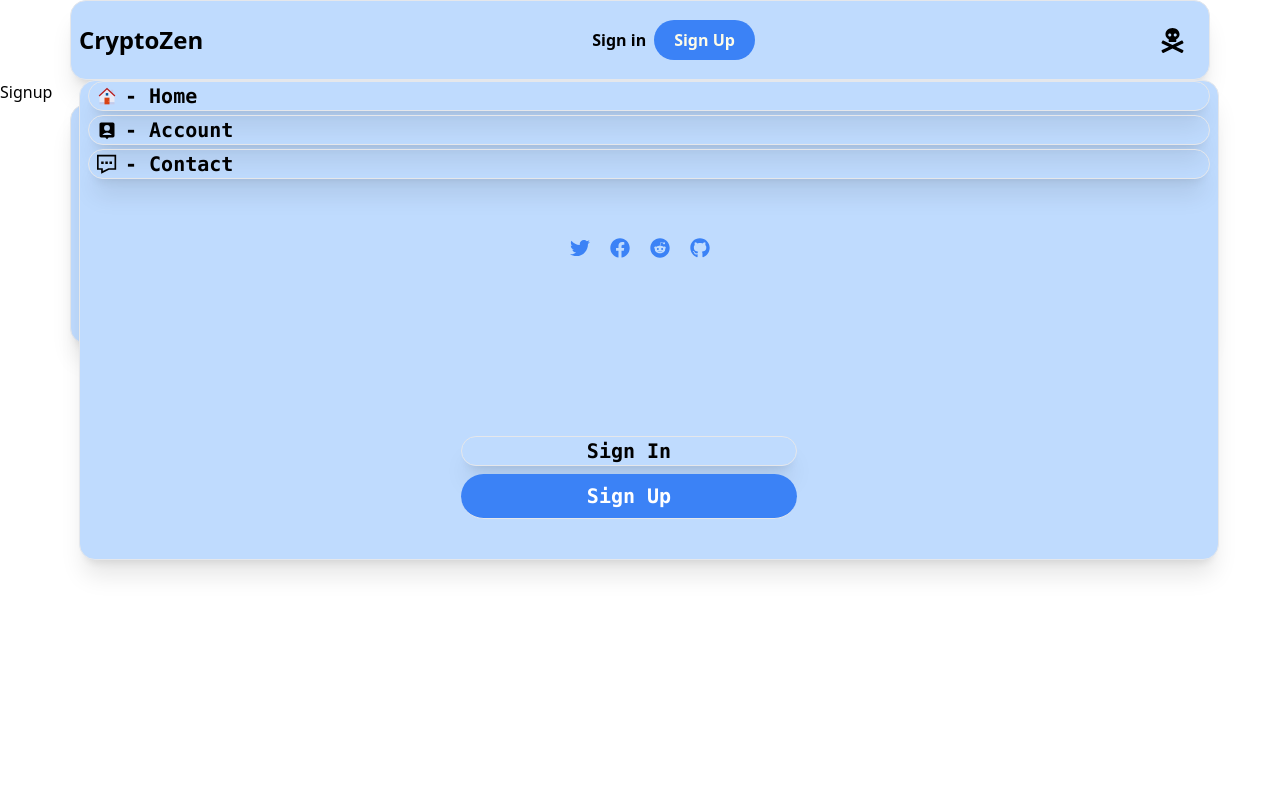
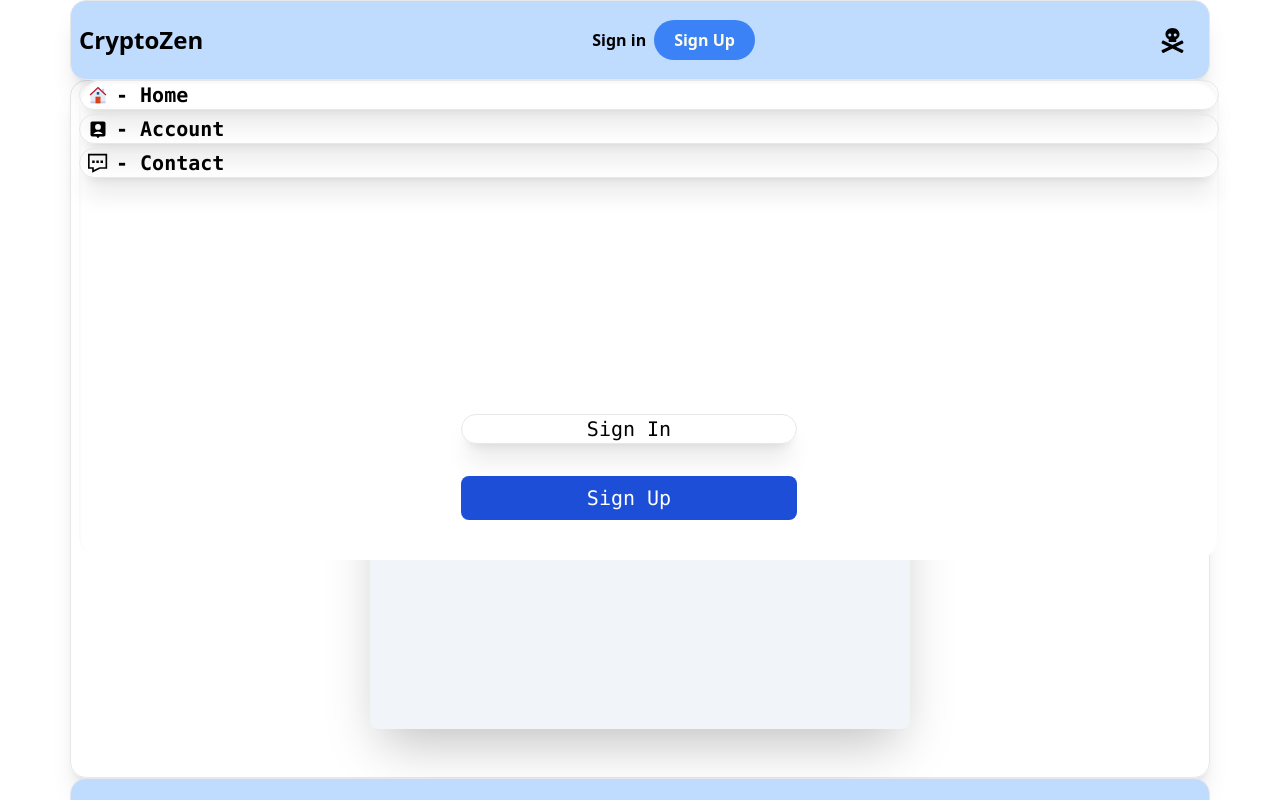
Before and after one commit to shoaibabdulkhadeer/react-crypto, a React (Create React App) app: page /signup in a window 1280 px wide. Both pictures are taken after a click on the element 1172 px from the left and 40 px from the top of the page. Shown: the top 800 px of the page. Built offline with nearby package versions, Linux system fonts and the light colour scheme; no server answers.

Commit message:
add pages

```diff
--- a/src/components/Navbar.jsx
+++ b/src/components/Navbar.jsx
@@ -44,14 +44,14 @@ const Navbar = () => {
 
 
     {/* Mobile menu */}
-    <div className= {menu ? 'flex flex-col gap-1  fixed  top-20  items-center bg-white rounded-div2  min-h-[60%]  font-mono text-xl md:w-[1200px] '  : "hidden"}>
+    <div className= {menu ? 'flex flex-col gap-1  fixed top-20  items-center  max-w-[1140px] w-full shadow-inner bg-white rounded-3xl min-h-[60%]  font-mono text-xl '  : "hidden"}>
       <Link to="/" className='border-b rounded-div   hover:tracking-[2px] hover:bg-blue-400 hover:border-black flex items-center gap-2' onClick={handleChange}> <FcHome/> - Home  </Link>
       <Link to="/account" className='border-b rounded-div  w-full hover:tracking-[2px] hover:bg-blue-400  hover:border-black flex items-center gap-2' onClick={handleChange}> <RiAccountPinBoxFill /> - Account  </Link>
       <Link to="/" className='border-b rounded-div w-full hover:tracking-[2px] hover:bg-blue-400  hover:border-black flex items-center gap-2' onClick={handleChange}> <GrContact /> - Contact</Link>
 
-      <div className='flex flex-col absolute bottom-4 gap-2 items-center w-96 p-6 text-center mr-10 '>
-      <Link to="/signin" className='border-b rounded-div hover:tracking-[2px] hover:bg-blue-100 hover:border-black' onClick={handleChange}>Sign In</Link>
-      <Link to="/signup" className='border-b bg-blue-500 text-white p-2 rounded-full w-full hover:tracking-[2px] hover:border-black' onClick={handleChange}> Sign Up</Link>
+      <div className='flex flex-col absolute bottom-4 gap-2 items-center w-96 p-6 text-center mr-10 font-normal'>
+      <Link to="/signin" className='border-b rounded-div ease-in-out duration-300 hover:tracking-[2px] hover:bg-blue-100 hover:border-black' onClick={handleChange}>Sign In</Link>
+      <Link to="/signup" className='bg-blue-700 p-2 text-white rounded-lg ease-in-out duration-300 hover:tracking-widest w-full mt-6' onClick={handleChange}> Sign Up</Link>
     </div>
 
     </div>
--- a/src/routes/Signin.jsx
+++ b/src/routes/Signin.jsx
@@ -1,9 +1,44 @@
 import React from 'react'
+import { AiFillLock } from 'react-icons/ai';
+import { MdEmail } from 'react-icons/md';
+import { Link } from 'react-router-dom';
+
+
+
+
 
 const Signin = () => {
   return (
-    <div>
-      signin
+    <div className='border rounded-div'>
+           <div className='max-w-[540px] min-h-[600px] px-4 py-20 my-12 mx-auto shadow-2xl rounded-lg bg-slate-100 '>
+                        <h1 className='text-2xl font-bold'>Sign In</h1>
+                        <div className='py-4'>
+                           <form >
+                                <label>Email </label>
+
+                             <div className='w-full mt-2 flex items-center '>
+                             <input className='border shadow-lg  rounded-lg w-full p-1 mb-4' type="email" placeholder='Enter your email'  />
+                             <MdEmail className=' m-2 text-slate-400' size={20} />
+                             </div>
+
+                             <label>Password</label>
+
+                               <div className='mt-2 flex items-center'>
+                                   <input className='shadow-lg w-full rounded-lg border p-1' type="text" placeholder='Enter Password' />
+                                      <AiFillLock  className=' m-2 text-slate-400' size={20}/>
+                               </div>
+
+                                 <button  className='bg-blue-700 p-2 text-white rounded-lg ease-in-out duration-300 hover:tracking-widest w-full mt-6'>Sign in </button>
+
+                                  <p className='mt-4'> Don't have a Account? <Link to={'/Signup'} className="text-blue-500 font-bold">Signup </Link></p>
+
+                           </form>
+                        </div>
+
+
+
+
+           </div>
     </div>
   )
 }
--- a/src/routes/Signup.jsx
+++ b/src/routes/Signup.jsx
@@ -1,10 +1,42 @@
 import React from 'react'
+import { AiFillLock } from 'react-icons/ai';
+import { MdEmail } from 'react-icons/md';
+import { Link } from 'react-router-dom';
+
 
 const Signup = () => {
   return (
-    <div>
-      Signup
+    <div className='border rounded-div'>
+    <div className='max-w-[540px] min-h-[600px] px-4 py-20 my-12 mx-auto shadow-2xl rounded-lg bg-slate-100 '>
+                 <h1 className='text-2xl font-bold'>Sign Up</h1>
+                 <div className='py-4'>
+                    <form >
+                         <label>Email </label>
+
+                      <div className='w-full mt-2 flex items-center '>
+                      <input className='border shadow-lg  rounded-lg w-full p-1 mb-4' type="email" placeholder='Enter your email'  />
+                      <MdEmail className=' m-2 text-slate-400' size={20} />
+                      </div>
+
+                      <label>Password</label>
+
+                        <div className='mt-2 flex items-center'>
+                            <input className='shadow-lg w-full rounded-lg border p-1' type="text" placeholder='Enter Password' />
+                               <AiFillLock  className=' m-2 text-slate-400' size={20}/>
+                        </div>
+
+                          <button  className='bg-blue-700 p-2 text-white rounded-lg ease-in-out duration-300 hover:tracking-widest w-full mt-6'>Sign up </button>
+
+                           <p className='mt-4'> Already have an Account? <Link to={'/Signin'} className="text-blue-500 font-bold">Signin </Link></p>
+
+                    </form>
+                 </div>
+
+
+
+
     </div>
+</div>
   )
 }
 
```
